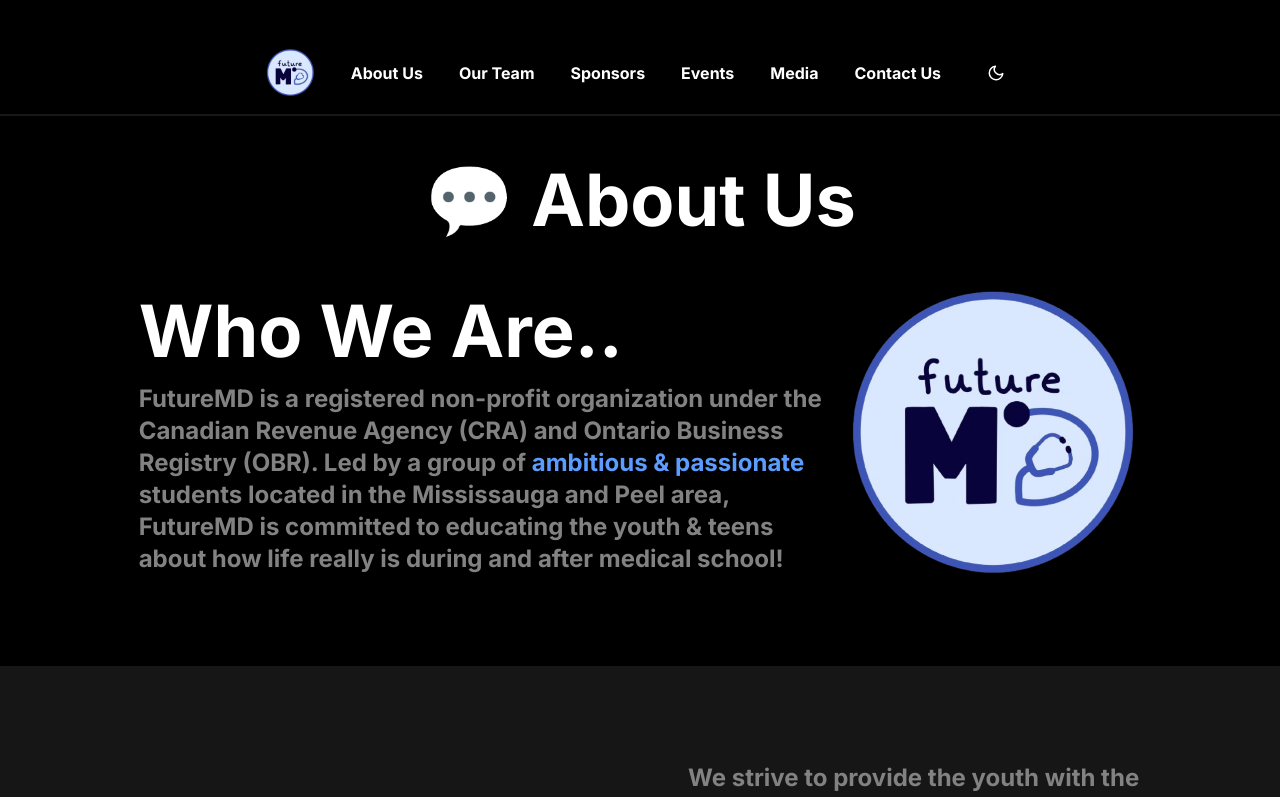
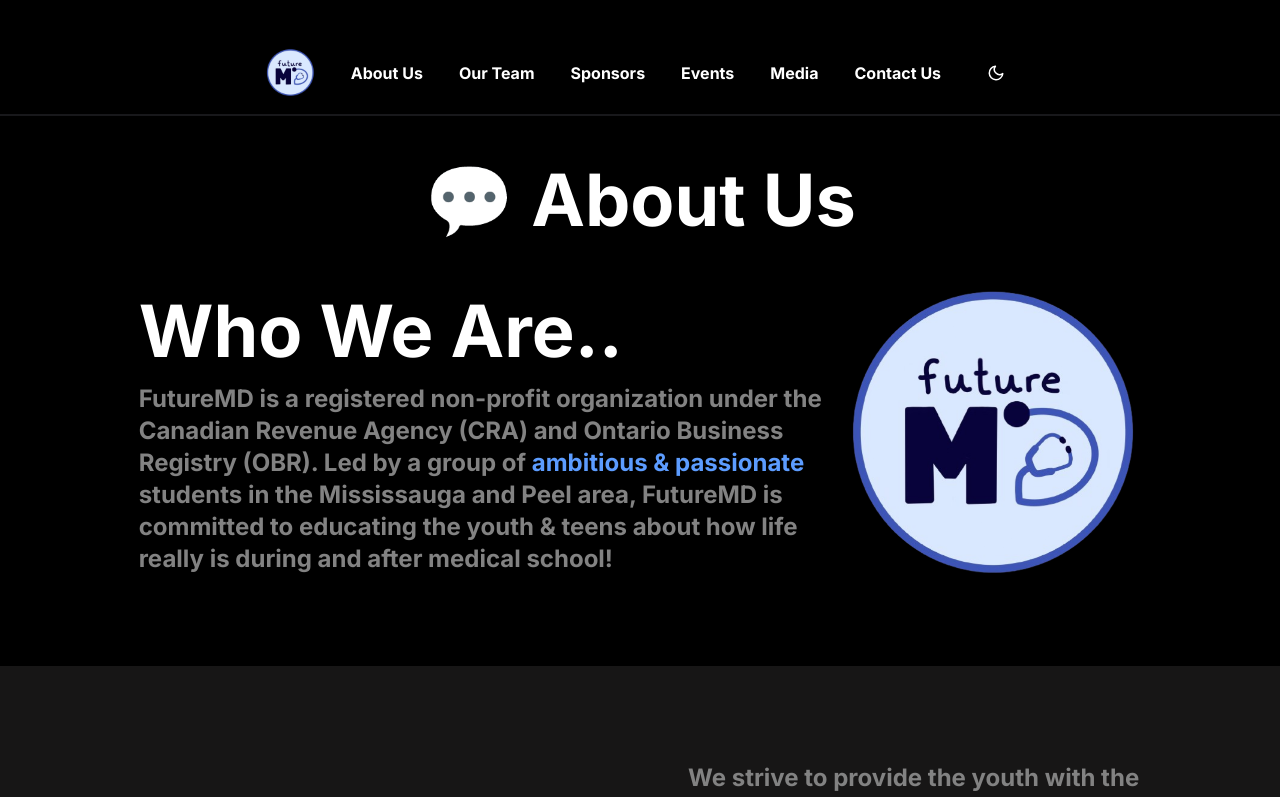
Before and after one commit to advayc/futuremd-site, a Next.js app: page /about in a window 1280 px wide. Shown: the top 797 px of the page. Built offline with nearby package versions, Linux system fonts and the light colour scheme.

Commit message:
Update about.tsx

```diff
--- a/pages/about.tsx
+++ b/pages/about.tsx
@@ -43,9 +43,9 @@
             <p className="text-lg sm:text-xl md:text-2xl dark:dark-text text-[#828282] font-bold leading-9">
               FutureMD is a registered non-profit organization under the Canadian
               Revenue Agency (CRA) and Ontario Business Registry (OBR). Led by a group
-              of <span className="dark:text-hov text-li">ambitious & passionate</span> students located in the Mississauga
-              and Peel area, FutureMD is committed to educating the youth & teens about how
-              life really is during and after medical school!
+              of <span className="dark:text-hov text-li">ambitious & passionate</span> students
+              in the Mississauga and Peel area, FutureMD is committed to educating the youth
+              & teens about how life really is during and after medical school!
             </p>
           </div>
           <div className="md:w-[30%] w-2/3 sm:w-1/2 md:w-1/3 mt-8 md:mt-0">
```
